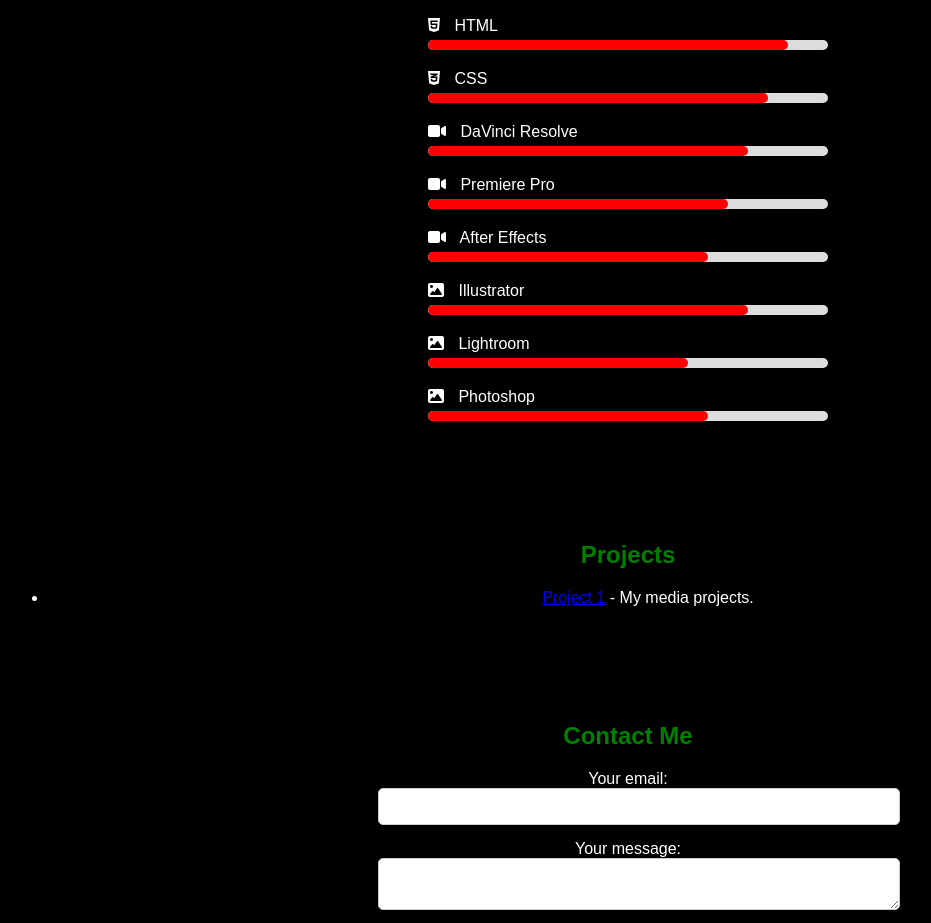
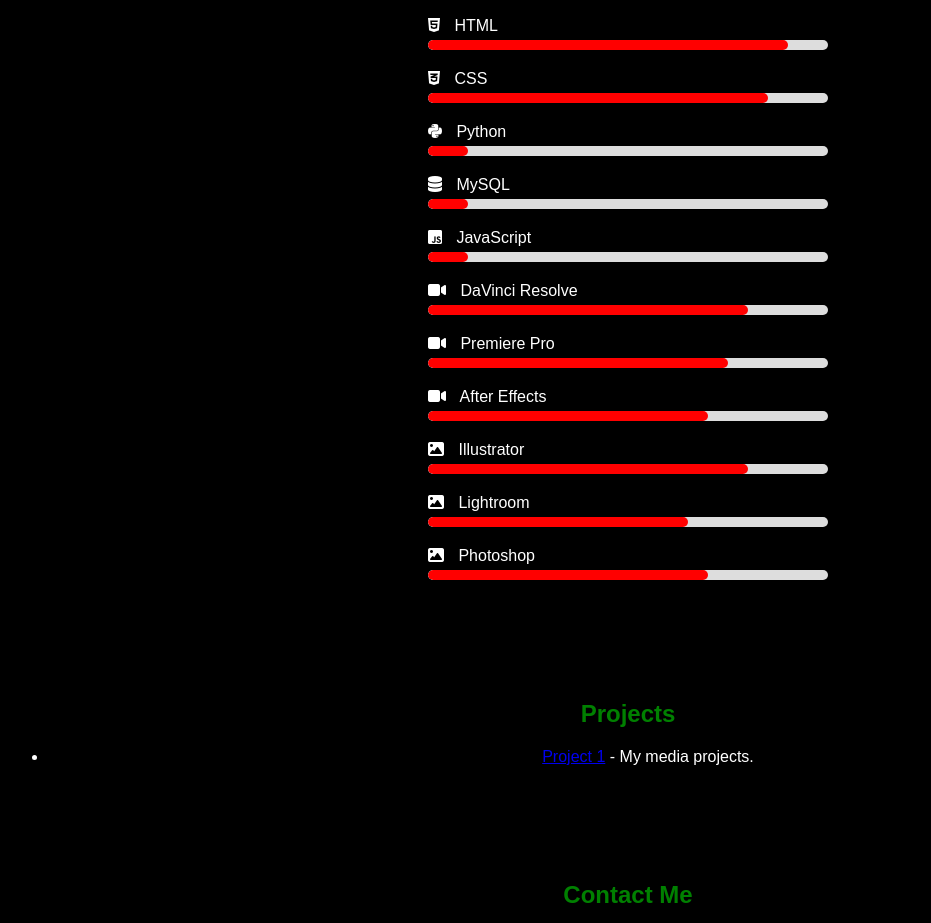
Before and after one commit to 1177iuw/portfolio-website, a plain HTML site: page index.html in a window 1280 px wide. Shown: the part 791-1714 px from the top of the page, without its empty margins (12-943 px from the left). Drawn offline with Linux system fonts and the light colour scheme.

Commit message:
Update index.html

```diff
--- a/index.html
+++ b/index.html
@@ -49,6 +49,18 @@
         <div class="skill">
             <i class="fab fa-css3-alt"></i> CSS
             <div class="skill-bar"><div class="skill-level" style="width: 85%;"></div></div>
+        </div>
+        <div class="skill">
+            <i class="fab fa-python"></i> Python
+            <div class="skill-bar"><div class="skill-level" style="width: 10%;"></div></div>
+        </div>
+        <div class="skill">
+            <i class="fas fa-database"></i> MySQL
+            <div class="skill-bar"><div class="skill-level" style="width: 10%;"></div></div>
+        </div>
+        <div class="skill">
+            <i class="fab fa-js-square"></i> JavaScript
+            <div class="skill-bar"><div class="skill-level" style="width: 10%;"></div></div>
         </div>
         <div class="skill">
             <i class="fas fa-video"></i> DaVinci Resolve
```
